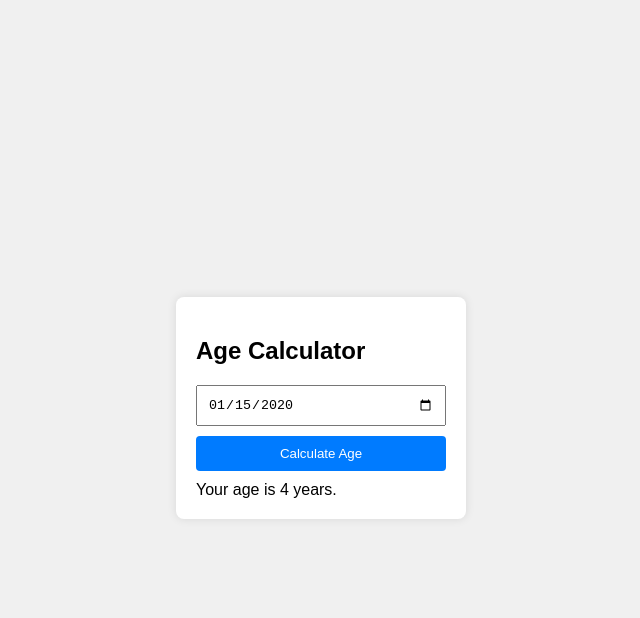
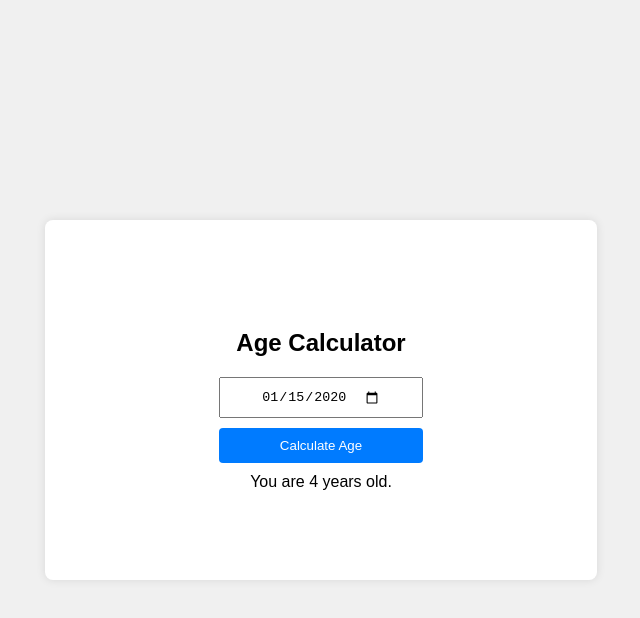
Before and after one commit to abhi00o7/100DaysOfCode2025, a plain HTML site: page DAY3/ageCalculator.html in a window 1280 px wide. Both pictures are taken after typing "2020-01-15" into the empty fields and a click on the button "Calculate Age". Shown: the whole page, without its empty margins (319-959 px from the left). Drawn offline with Linux system fonts and the light colour scheme.

Commit message:
fix age calculator

```diff
--- a/DAY3/ageCalculator.html
+++ b/DAY3/ageCalculator.html
@@ -4,43 +4,9 @@
   <meta charset="UTF-8">
   <meta name="viewport" content="width=device-width, initial-scale=1.0">
   <title>Age Calculator</title>
-  <style>
-    body {
-      font-family: Arial, sans-serif;
-      display: flex;
-      justify-content: center;
-      align-items: center;
-      height: 100vh;
-      background-color: #f0f0f0;
-    }
-    .container {
-      background-color: #fff;
-      padding: 20px;
-      border-radius: 8px;
-      box-shadow: 0 0 10px rgba(0, 0, 0, 0.1);
-    }
-    input[type="date"] {
-      padding: 10px;
-      margin-bottom: 10px;
-      width: 100%;
-      box-sizing: border-box;
-    }
-    button {
-      padding: 10px;
-      width: 100%;
-      background-color: #007BFF;
-      color: #fff;
-      border: none;
-      border-radius: 4px;
-      cursor: pointer;
-    }
-    button:hover {
-      background-color: #0056b3;
-    }
-    .result {
-      margin-top: 10px;
-    }
-  </style>
+  <link rel="stylesheet" href="style.css">
+  <script src="index.js"></script>
+
 </head>
 <body>
   <div class="container">
@@ -50,22 +16,5 @@
     <div class="result" id="result"></div>
   </div>
 
-  <script>
-    function calculateAge() {
-      const birthdate = document.getElementById('birthdate').value;
-      if (!birthdate) {
-        document.getElementById('result').innerText = "Please select a date.";
-        return;
-      }
-      const birthDate = new Date(birthdate);
-      const today = new Date();
-      let age = today.getFullYear() - birthDate.getFullYear();
-      const monthDifference = today.getMonth() - birthDate.getMonth();
-      if (monthDifference < 0 || (monthDifference === 0 && today.getDate() < birthDate.getDate())) {
-        age--;
-      }
-      document.getElementById('result').innerText = `Your age is ${age} years.`;
-    }
-  </script>
 </body>
 </html>
--- a/DAY3/index.js
+++ b/DAY3/index.js
@@ -1,25 +1,18 @@
-// Function to calculate age based on date of birth
-function calculateAge(dob) {
-  const birthDate = new Date(dob);
+function calculateAge() {
+  const birthdate = document.getElementById("birthdate").value;
+  if (!birthdate) {
+    document.getElementById("result").innerText = "Please select a date.";
+    return;
+  }
+  const birthDate = new Date(birthdate);
   const today = new Date();
   let age = today.getFullYear() - birthDate.getFullYear();
   const monthDifference = today.getMonth() - birthDate.getMonth();
-
-  // Adjust age if the birth date hasn't occurred yet this year
-  if (monthDifference < 0 || (monthDifference === 0 && today.getDate() < birthDate.getDate())) {
+  if (
+    monthDifference < 0 ||
+    (monthDifference === 0 && today.getDate() < birthDate.getDate())
+  ) {
     age--;
   }
-
-  return age;
+  document.getElementById("result").innerText = `You are ${age} years old.`;
 }
-
-// Function to display age on the page
-function displayAge() {
-  const dobInput = document.getElementById('dob').value;
-  const age = calculateAge(dobInput);
-  const ageDisplay = document.getElementById('ageDisplay');
-  ageDisplay.textContent = `Your age is: ${age}`;
-}
-
-// Adding event listener to the button
-document.getElementById('calculateButton').addEventListener('click', displayAge);
--- a/DAY3/style.css
+++ b/DAY3/style.css
@@ -1,53 +1,44 @@
 body {
+  margin: 0;
   font-family: Arial, sans-serif;
-  background-color: #f4f4f4;
-  margin: 0;
-  padding: 0;
   display: flex;
   justify-content: center;
   align-items: center;
   height: 100vh;
+  background-color: #f0f0f0;
 }
-
 .container {
+  display: flex;
+  flex-direction: column;
+  justify-content: center;
+  align-items:center ;
   background-color: #fff;
   padding: 20px;
+  width: 40vw;
+  height: 40vh;
   border-radius: 8px;
   box-shadow: 0 0 10px rgba(0, 0, 0, 0.1);
-  max-width: 400px;
-  width: 100%;
-  text-align: center;
 }
-
-h1 {
-  color: #333;
-  margin-bottom: 20px;
+input[type="date"] {
+  padding: 10px;
+  margin-bottom: 10px;
+  width: 40%;
+  display:flex ;
+  justify-content: center;
+  box-sizing: border-box;
 }
-
-input[type="date"] {
-  width: calc(100% - 22px);
+button {
   padding: 10px;
-  margin-bottom: 20px;
-  border: 1px solid #ccc;
-  border-radius: 4px;
-}
-
-button {
-  background-color: #007bff;
+  width: 40%;
+  background-color: #007BFF;
   color: #fff;
   border: none;
-  padding: 10px 20px;
   border-radius: 4px;
   cursor: pointer;
-  font-size: 16px;
 }
-
 button:hover {
   background-color: #0056b3;
 }
-
 .result {
-  margin-top: 20px;
-  font-size: 18px;
-  color: #333;
+  margin-top: 10px;
 }
```
